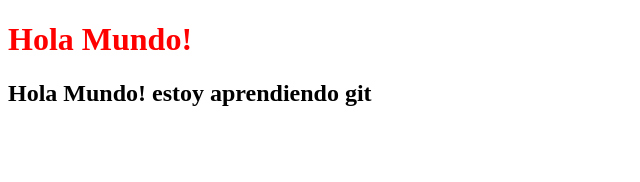
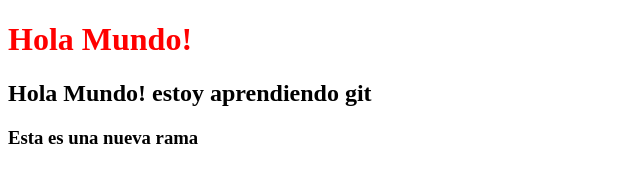
Before and after one commit to javiernfigueroa/repo-prueba-dos, a plain HTML site: page index.html in a window 1280 px wide. Shown: the whole page, without its empty margins (0-640 px from the left). Drawn offline with Linux system fonts and the light colour scheme.

Commit message:
agregué un h3

```diff
--- a/index.html
+++ b/index.html
@@ -9,5 +9,6 @@
   <body>
     <h1>Hola Mundo!</h1>
     <h2>Hola Mundo! estoy aprendiendo git</h2>
+    <h3>Esta es una nueva rama</h3>
   </body>
 </html>
```
